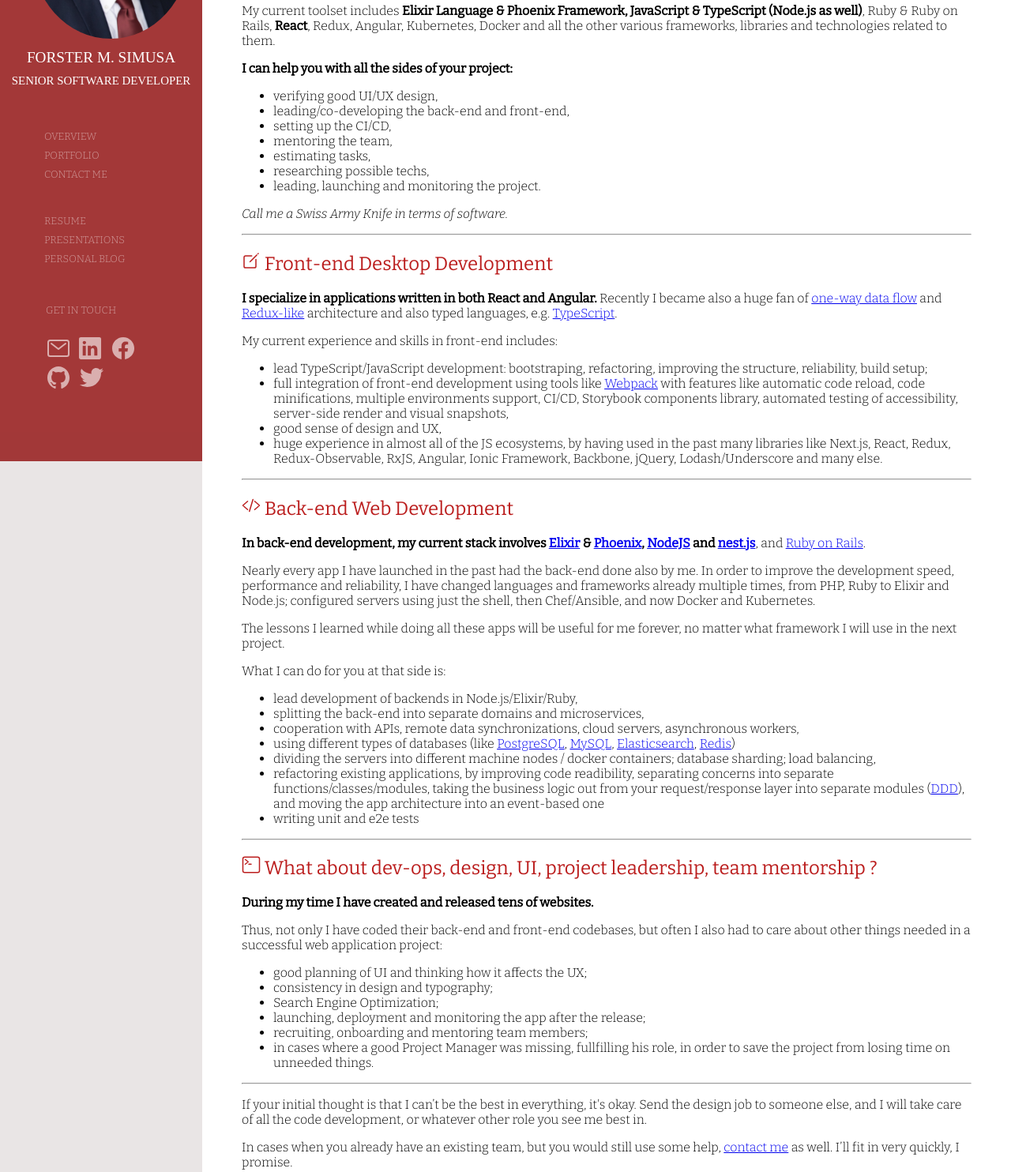
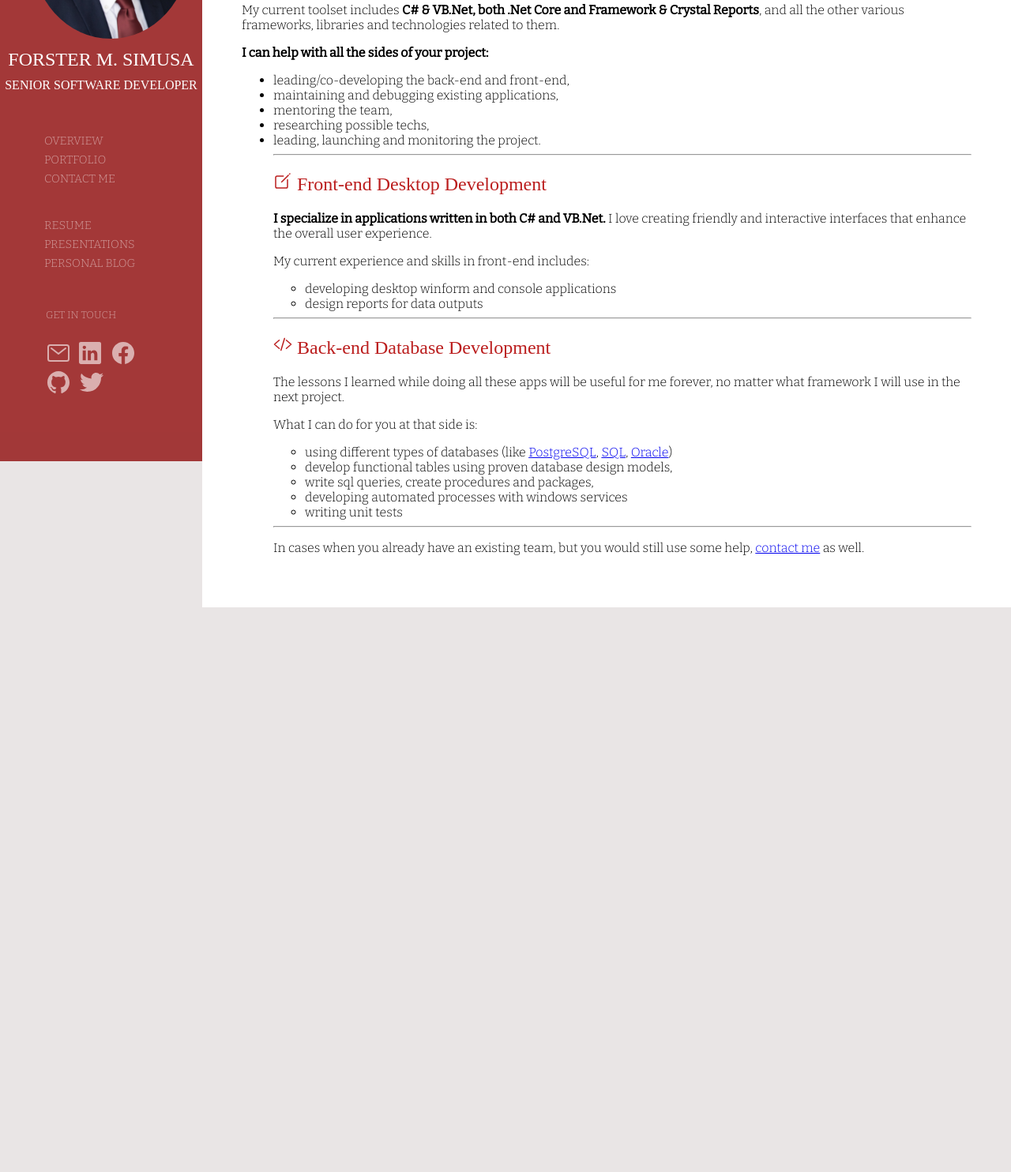
Before and after one commit to muungo60/Portfolio_FMS, a plain HTML site: page index.html in a window 1280 px wide. Shown: the part 216-1700 px from the top of the page at 79% size. After the commit the page ends 985 px from the top, so only its background shows below. Drawn offline with nearby package versions, Linux system fonts and the light colour scheme; a web font is replaced by a local one.

Commit message:
syntex changes on the main page

```diff
--- a/css/site.css
+++ b/css/site.css
@@ -4,6 +4,10 @@ html {
    font-weight: 300;
    font-size: 16px;
   }
+  h1,h2,h3,h4{
+    font-family: 'Abhaya+Libre',serif;
+    font-weight: 500;
+ }
   .common-settings{
     -webkit-text-size-adjust: 100%;
     box-sizing: inherit;
@@ -72,8 +76,7 @@ html {
   margin: 0;
   -webkit-font-smoothing: antialiased;
   text-transform: uppercase;
-  font-size: 1.2rem;
-  font-weight: 500;
+  font-size: 1.5rem;
  }
  .head-job-title,.common-settings{
   color: inherit;
@@ -81,8 +84,7 @@ html {
   margin: 0;
   margin-top: 10px;
   -webkit-font-smoothing: antialiased;
-  font-size: .93rem;
-  font-weight: 300;
+  font-size: 1rem;
   text-transform: uppercase;
  }
  .block main-navigation,.common-settings{
@@ -111,7 +113,7 @@ html {
 }
 
 nav li {
- font-size: .8rem;
+ font-size: .9rem;
  line-height: 1.5rem;
 }
 
--- a/index.html
+++ b/index.html
@@ -71,30 +71,22 @@
             <p>
               <strong>I have maintained, developed and launched
                 <a href="/portfolio/" class="nocolor">multiple projects</a>
-                from scratch</strong>, carrying the development of its' back-end and front-end codebases.
+                from scratch</strong>, carrying the development of its' back-end and front-end codebases. I have been also involed in rewrites and data migration projects.
             </p>
 
             <p>
               My current toolset includes
-              <strong>Elixir Language &amp; Phoenix Framework, JavaScript &amp; TypeScript (Node.js as
-                well)</strong>, Ruby &amp; Ruby on Rails, <strong>React</strong>, Redux, Angular, Kubernetes,
-              Docker and all the other various frameworks, libraries and technologies
+              <strong>C# &amp; VB.Net, both .Net Core and Framework &amp; Crystal Reports</strong>, and all the other various frameworks, libraries and technologies
               related to them.
             </p>
 
-            <p><strong>I can help you with all the sides of your project:</strong></p>
+            <p><strong>I can help with all the sides of your project:</strong></p>
             <ul>
-              <li>verifying good UI/UX design,</li>
               <li>leading/co-developing the back-end and front-end,</li>
-              <li>setting up the CI/CD,</li>
+              <li>maintaining and debugging existing applications,</li>
               <li>mentoring the team,</li>
-              <li>estimating tasks,</li>
               <li>researching possible techs,</li>
               <li>leading, launching and monitoring the project.</li>
-            </ul>
-            <p>
-              <em>Call me a Swiss Army Knife in terms of software.</em>
-            </p>
 
             <hr>
             <h2 class="red">
@@ -102,56 +94,23 @@
               Front-end Desktop Development
             </h2>
             <p>
-              <strong>I specialize in applications written in both React and Angular.</strong>
-              Recently I became also a huge fan of
-              <a href="https://jtom.me/talks/make-your-components-pure-and-dumb-and-composable.pdf" target="_blank">one-way data flow</a>
-              and
-              <a href="https://medium.com/@jtomaszewski/handling-asynchronous-actions-in-redux-86724ed87c6c" target="_blank">Redux-like</a>
-              architecture and also typed languages, e.g.
-              <a href="https://medium.com/@jtomaszewski/why-typescript-is-the-best-way-to-write-front-end-in-2019-feb855f9b164" target="_blank">TypeScript</a>.
+              <strong>I specialize in applications written in both C# and VB.Net.</strong>
+              I love creating friendly and interactive interfaces that enhance the overall user experience.
             </p>
 
             <p>My current experience and skills in front-end includes:</p>
             <ul>
               <li>
-                lead TypeScript/JavaScript development: bootstraping, refactoring,
-                improving the structure, reliability, build setup;
+                developing desktop winform and console applications
               </li>
-              <li>
-                full integration of front-end development using tools like
-                <a href="https://webpack.js.org/" rel="nofollow">Webpack</a> with features
-                like automatic code reload, code minifications, multiple environments
-                support, CI/CD, Storybook components library, automated testing of
-                accessibility, server-side render and visual snapshots,
-              </li>
-              <li>good sense of design and UX,</li>
-              <li>
-                huge experience in almost all of the JS ecosystems, by having used in the
-                past many libraries like Next.js, React, Redux, Redux-Observable, RxJS,
-                Angular, Ionic Framework, Backbone, jQuery, Lodash/Underscore and many
-                else.
-              </li>
+              <li>design reports for data outputs</li>
             </ul>
             <hr>
 
             <h2 class="red">
               <ion-icon name="code-slash-outline"></ion-icon>
-              Back-end Web Development
+              Back-end Database Development
             </h2>
-            <p>
-              <strong>In back-end development, my current stack involves
-                <a href="http://elixir-lang.org/" rel="nofollow">Elixir</a> &amp;
-                <a href="http://phoenixframework.org/" rel="nofollow">Phoenix</a>,
-                <a href="https://nodejs.org/" rel="nofollow">NodeJS</a> and
-                <a href="https://nestjs.com/" rel="nofollow">nest.js</a></strong>, and <a href="http://rubyonrails.org/" rel="nofollow">Ruby on Rails</a>.
-            </p>
-            <p>
-              Nearly every app I have launched in the past had the back-end done also by
-              me. In order to improve the development speed, performance and reliability,
-              I have changed languages and frameworks already multiple times, from PHP,
-              Ruby to Elixir and Node.js; configured servers using just the shell, then
-              Chef/Ansible, and now Docker and Kubernetes.
-            </p>
             <p>
               The lessons I learned while doing all these apps will be useful for me
               forever, no matter what framework I will use in the next project.
@@ -160,70 +119,29 @@
             <p>What I can do for you at that side is:</p>
 
             <ul>
-              <li>lead development of backends in Node.js/Elixir/Ruby,</li>
-              <li>splitting the back-end into separate domains and microservices,</li>
-              <li>
-                cooperation with APIs, remote data synchronizations, cloud servers,
-                asynchronous workers,
-              </li>
               <li>
                 using different types of databases (like
                 <a href="https://www.postgresql.org/" rel="nofollow">PostgreSQL</a>,
-                <a href="https://www.mysql.com/" rel="nofollow">MySQL</a>,
-                <a href="http://www.elasticsearch.org/" rel="nofollow">Elasticsearch</a>,
-                <a href="http://redis.io/" rel="nofollow">Redis</a>)
+                <a href="https://www.mysql.com/" rel="nofollow">SQL</a>,
+                <a href="http://www.elasticsearch.org/" rel="nofollow">Oracle</a>)
               </li>
               <li>
-                dividing the servers into different machine nodes / docker containers;
-                database sharding; load balancing,
+                develop functional tables using proven database design models,
               </li>
               <li>
-                refactoring existing applications, by improving code readibility,
-                separating concerns into separate functions/classes/modules, taking the
-                business logic out from your request/response layer into separate modules
-                (<a href="https://en.wikipedia.org/wiki/Domain-driven_design" rel="nofollow">DDD</a>), and moving the app architecture into an event-based one
+                write sql queries, create procedures and packages,
               </li>
-              <li>writing unit and e2e tests</li>
+              <li>
+                developing automated processes with windows services
+              </li>
+              <li>writing unit tests</li>
             </ul>
 
             <hr>
-            <h2 class="red">
-              <ion-icon name="terminal-outline"></ion-icon>
-              What about dev-ops, design, UI, project leadership, team mentorship ?
-            </h2>
-
-            <p>
-              <strong>During my time I have created and released tens of websites.</strong>
-            </p>
-
-            <p>
-              Thus, not only I have coded their back-end and front-end codebases, but
-              often I also had to care about other things needed in a successful web
-              application project:
-            </p>
-            <ul>
-              <li>good planning of UI and thinking how it affects the UX;</li>
-              <li>consistency in design and typography;</li>
-              <li>Search Engine Optimization;</li>
-              <li>launching, deployment and monitoring the app after the release;</li>
-              <li>recruiting, onboarding and mentoring team members;</li>
-              <li>
-                in cases where a good Project Manager was missing, fullfilling his role,
-                in order to save the project from losing time on unneeded things.
-              </li>
-            </ul>
-            <hr>
-            <p>
-              If your initial thought is that I can’t be the best in everything, it's
-              okay. Send the design job to someone else, and I will take care of all the
-              code development, or whatever other role you see me best in.
-            </p>
-
             <p>
               In cases when you already have an existing team, but you would still use
               some help, <a href="/contact/">contact me</a> as well.
-              I’ll fit in very quickly, I promise.
-            </p>
+             </p>
           </div>
         </div>
       </div>
```
Also changed, not shown: css/resume.css (+11 -24 lines).
